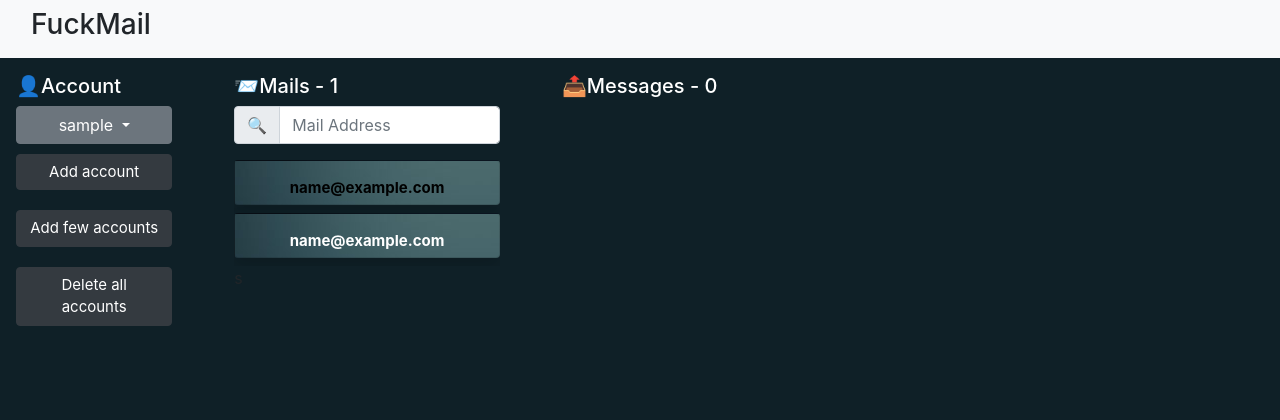
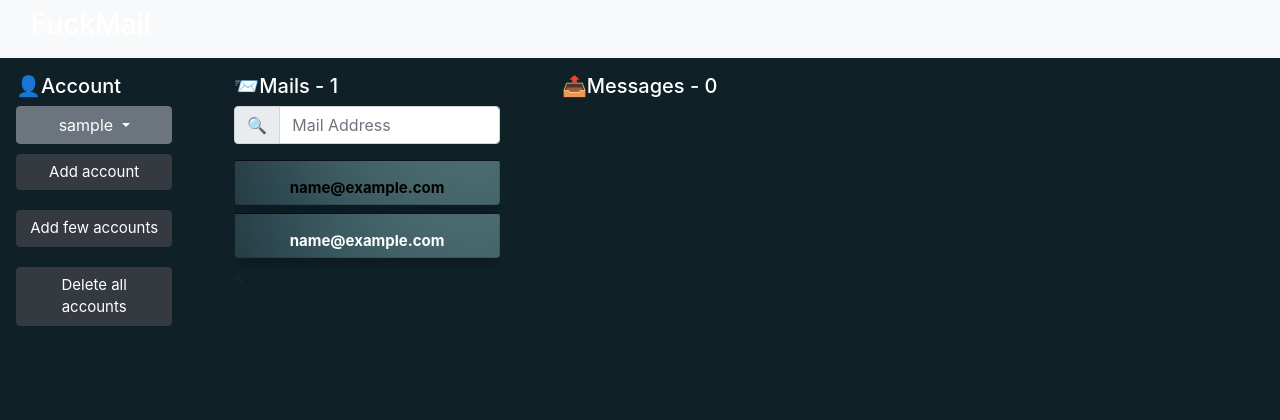
Before and after one commit to FuckMail/FuckMail, a Django app: template FuckMail/FuckMail_App/templates/index.html in a window 1280 px wide. Shown: the top 420 px of the page. Run offline with Django 3.2, Linux system fonts and the light colour scheme; the template is opened without the code that fills it: most values are stand-ins (such as "Sample title", 1, 10 or a date in 2020); parts of the project's set-up code (start-up, migrations or seed data) failed here and were passed over; some libraries are stand-ins or nearby versions.

Commit message:
change color of tag h3 for white

```diff
--- a/FuckMail/FuckMail_App/static/css/main.css
+++ b/FuckMail/FuckMail_App/static/css/main.css
@@ -4,7 +4,7 @@ body{
     overflow-y: hidden;
 }
 
-h5, legend{
+h5, h3, legend{
     color: white;
 }
 
```
